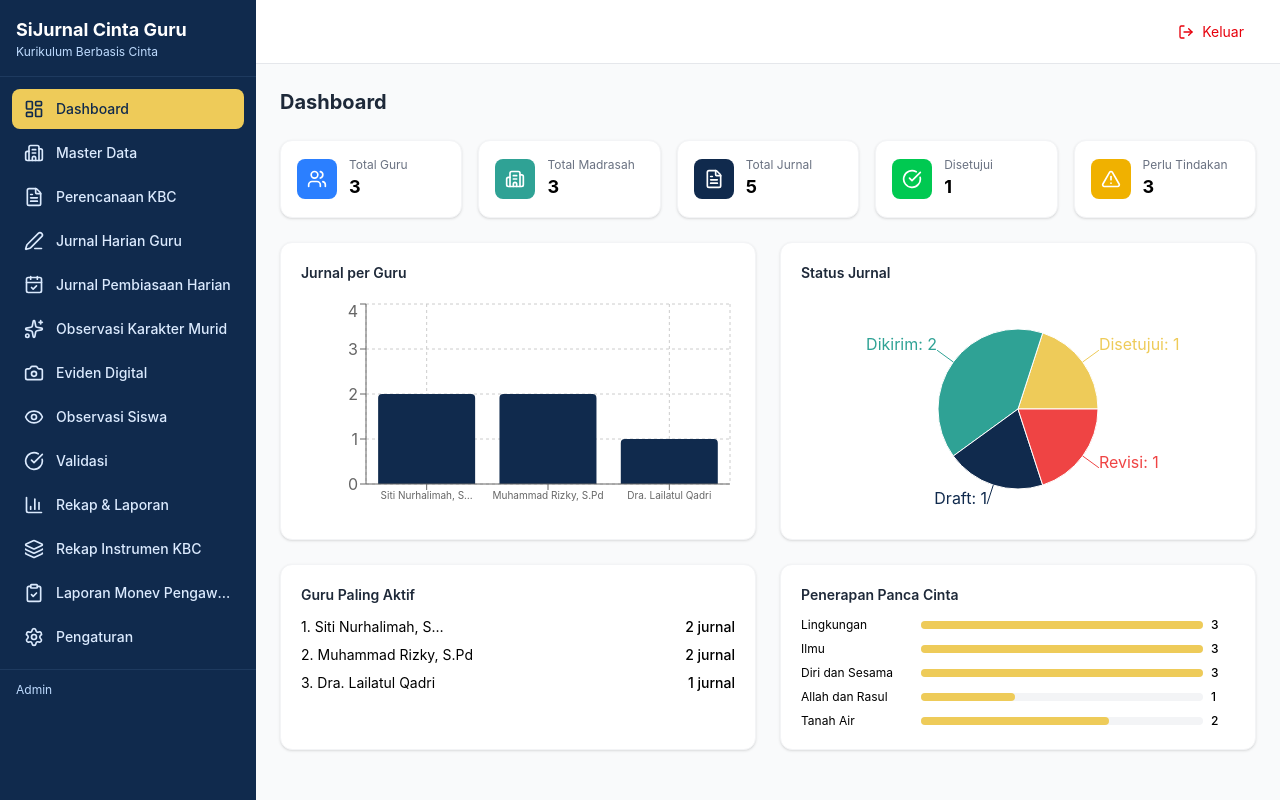
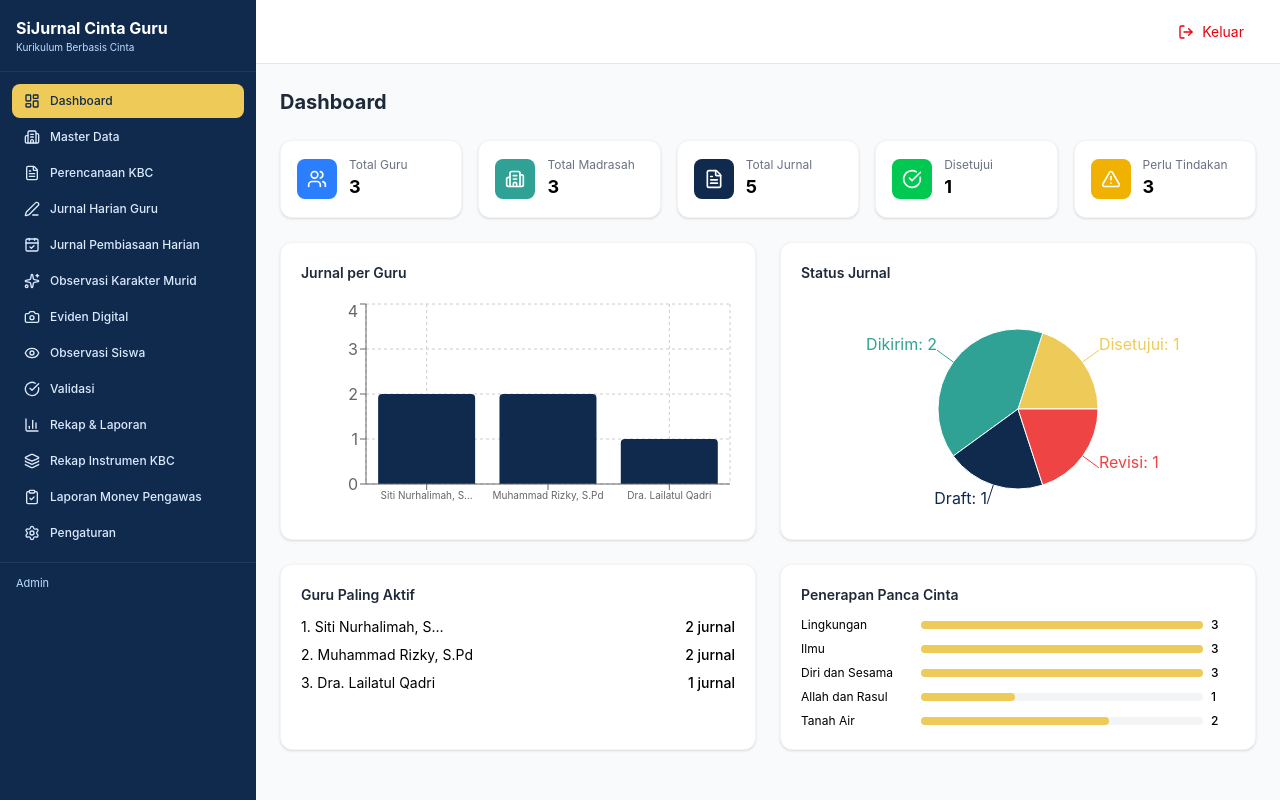
Before and after one commit to Subariyanto/sijurnal-cinta-guru, a React (Vite) app: page /#/ in a window 1280 px wide. Built offline with nearby package versions, Linux system fonts and the light colour scheme; sample sign-in values are in the browser's storage.

Commit message:
fix: sidebar full-scroll incl header + smaller font

```diff
--- a/src/components/Sidebar.jsx
+++ b/src/components/Sidebar.jsx
@@ -40,29 +40,27 @@ export default function Sidebar({ open, onClose }) {
   return (
     <>
       {open && <div className="fixed inset-0 bg-black/50 z-40 lg:hidden" onClick={onClose} />}
-      <aside className={`fixed top-0 left-0 h-full w-64 bg-[#102a4d] text-white z-50 transform transition-transform duration-200 flex flex-col ${open ? 'translate-x-0' : '-translate-x-full'} lg:translate-x-0`}>
-        <div className="flex items-center justify-between p-4 border-b border-[#1e3a5f] flex-shrink-0">
+      <aside className={`fixed top-0 left-0 h-full w-64 bg-[#102a4d] text-white z-50 transform transition-transform duration-200 overflow-y-auto ${open ? 'translate-x-0' : '-translate-x-full'} lg:translate-x-0`}>
+        <div className="flex items-center justify-between p-4 border-b border-[#1e3a5f]">
           <div>
-            <h1 className="font-bold text-lg">SiJurnal Cinta Guru</h1>
-            <p className="text-xs text-blue-200">Kurikulum Berbasis Cinta</p>
+            <h1 className="font-bold text-base">SiJurnal Cinta Guru</h1>
+            <p className="text-[10px] text-blue-200">Kurikulum Berbasis Cinta</p>
           </div>
           <button onClick={onClose} className="lg:hidden p-1 hover:bg-[#1e3a5f] rounded"><X className="w-5 h-5" /></button>
         </div>
-        <div className="flex-1 min-h-0 overflow-y-auto">
-          <nav className="p-3 space-y-1">
+        <nav className="p-3 space-y-0.5">
           {filtered.map(m => (
             <NavLink key={m.to} to={m.to} onClick={onClose}
-                className={`flex items-center gap-3 px-3 py-2.5 rounded-lg text-sm font-medium transition whitespace-nowrap ${isActive(m.to) ? 'bg-[#eecb59] text-[#102a4d]' : 'hover:bg-[#1e3a5f] text-blue-100'}`}
+              className={`flex items-center gap-2.5 px-3 py-2 rounded-lg text-[12px] font-medium transition whitespace-nowrap ${isActive(m.to) ? 'bg-[#eecb59] text-[#102a4d]' : 'hover:bg-[#1e3a5f] text-blue-100'}`}
             >
-                <m.icon className="w-5 h-5 flex-shrink-0" />
-                <span className="truncate">{m.label}</span>
+              <m.icon className="w-4 h-4 flex-shrink-0" />
+              <span>{m.label}</span>
             </NavLink>
           ))}
         </nav>
-          <div className="px-4 py-3 border-t border-[#1e3a5f] text-xs text-blue-200">
-            <p className="font-medium truncate">{user?.nama}</p>
-            <p className="capitalize truncate">{user?.role?.replace('_', ' ')}</p>
-          </div>
+        <div className="px-4 py-3 border-t border-[#1e3a5f] text-[11px] text-blue-200">
+          <p className="font-medium">{user?.nama}</p>
+          <p className="capitalize">{user?.role?.replace('_', ' ')}</p>
         </div>
       </aside>
     </>
```
Lines whose indentation alone changed are shown as unchanged.
